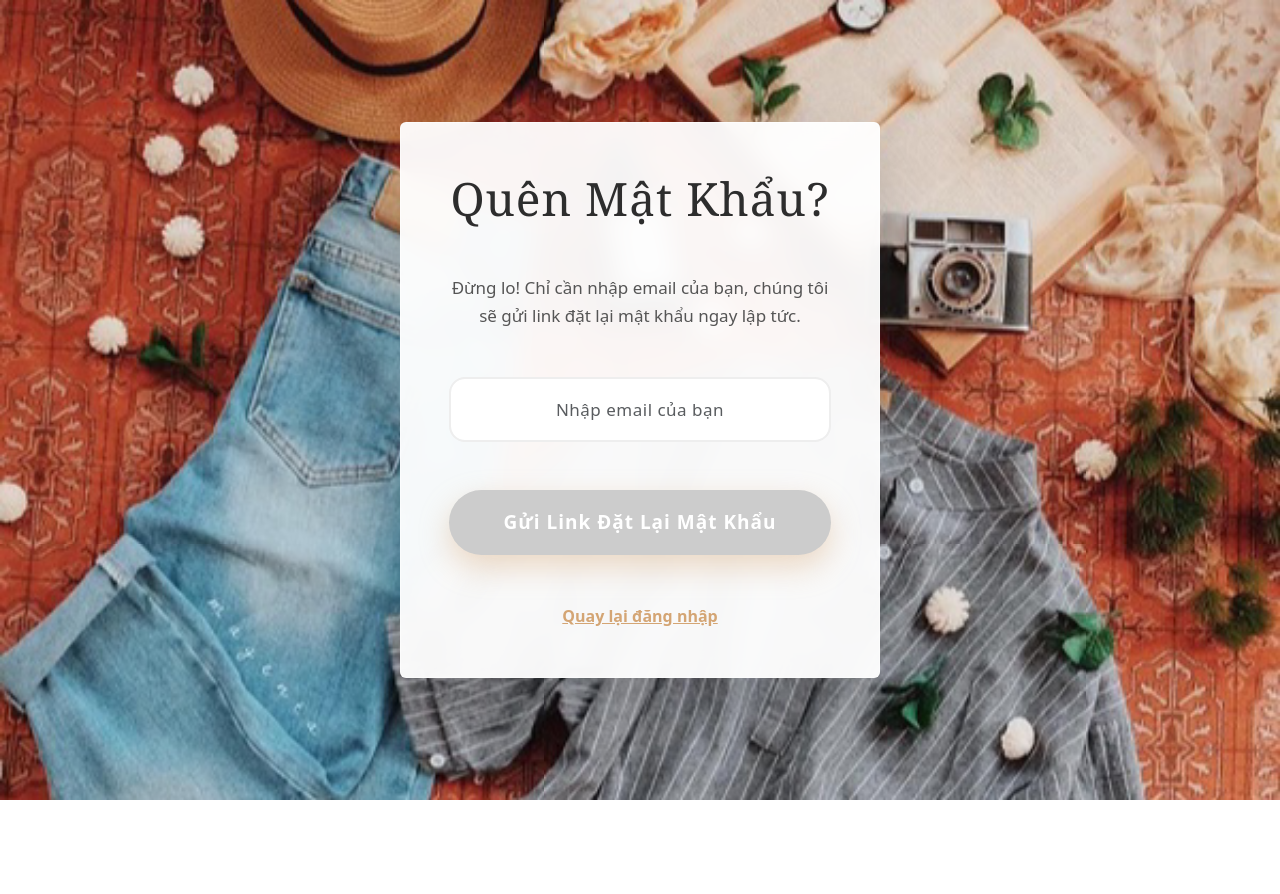
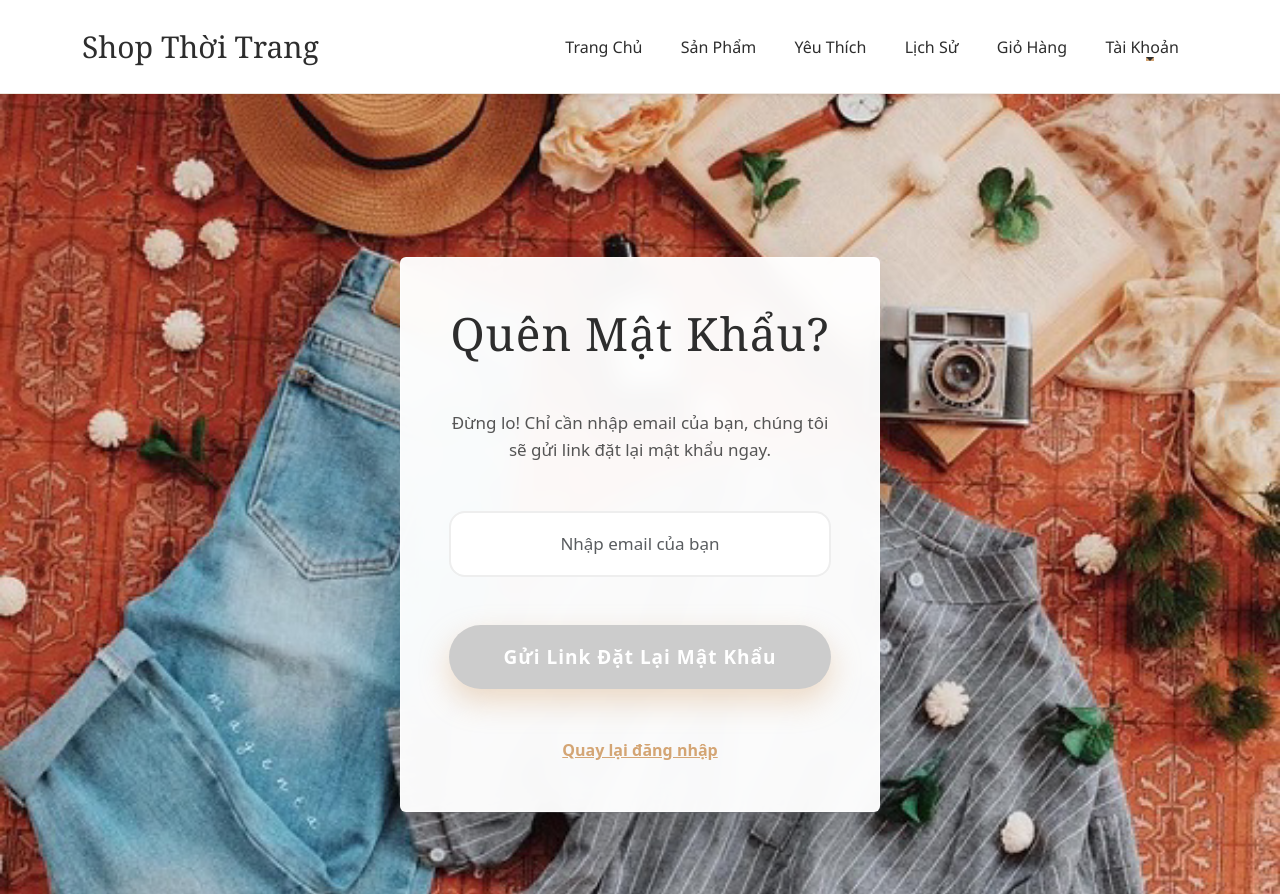
Before and after one commit to Thienphu671/fe, a React (Create React App) app: page /quenmatkhau in a window 1280 px wide. Before the commit the page ends 800 px from the top, so only its background shows below. Built offline with nearby package versions, Linux system fonts and the light colour scheme.

Commit message:
thêm navbar

```diff
--- a/src/pages/user/ForgotPassword.jsx
+++ b/src/pages/user/ForgotPassword.jsx
@@ -1,19 +1,24 @@
 // src/pages/auth/ForgotPassword.jsx
 "use client"
 
-import React, { useState } from 'react'
-import axios from 'axios'
-import { useNavigate } from 'react-router-dom'
+import React, { useState } from "react"
+import axios from "axios"
+import { useNavigate } from "react-router-dom"
+
+// ĐƯỜNG DẪN CHÍNH XÁC 100% CHO CẤU TRÚC HIỆN TẠI CỦA BẠN
+import Navbar from "../../components/nguoidung/Navbar"
+// Nếu vẫn lỗi, thử dòng này (tùy độ sâu thư mục):
+// import Navbar from "../../../components/nguoidung/Navbar"
 
 const ForgotPassword = () => {
   const navigate = useNavigate()
-  const [email, setEmail] = useState('')
-  const [message, setMessage] = useState('')
+  const [email, setEmail] = useState("")
+  const [message, setMessage] = useState("")
   const [loading, setLoading] = useState(false)
 
   const handleSubmit = async (e) => {
     e.preventDefault()
-    setMessage('')
+    setMessage("")
     setLoading(true)
 
     try {
@@ -36,6 +41,9 @@ const ForgotPassword = () => {
   }
 
   return (
+    <>
+      <Navbar />
+
       <div
         style={{
           backgroundImage: `url('/img/chup-anh-san-pham-phang-1596647399.jpg')`,
@@ -46,22 +54,20 @@ const ForgotPassword = () => {
           display: "flex",
           justifyContent: "center",
           alignItems: "center",
-        padding: "20px",
+          padding: "140px 20px 60px",
         }}
       >
-      {/* Khung quên mật khẩu – đẹp giống hệt Đăng nhập & Đăng ký */}
         <div
           className="p-5 rounded shadow-2xl"
           style={{
             maxWidth: "480px",
             width: "100%",
-          backgroundColor: "rgba(255, 255, 255, 0.95)",
+            backgroundColor: "rgba(255, 255, 255, 0.96)",
             backdropFilter: "blur(12px)",
-          border: "1px solid rgba(255,255,255,0.4)",
-          boxShadow: "0 25px 60px rgba(0,0,0,0.18)",
+            border: "1px solid rgba(255,255,255,0.5)",
+            boxShadow: "0 25px 60px rgba(0,0,0,0.2)",
           }}
         >
-        {/* Tiêu đề */}
           <h2
             className="mb-5 text-center"
             style={{
@@ -76,20 +82,15 @@ const ForgotPassword = () => {
           </h2>
 
           <p className="text-center mb-5" style={{ color: "#555", fontSize: "17px", lineHeight: "1.6" }}>
-          Đừng lo! Chỉ cần nhập email của bạn, chúng tôi sẽ gửi link đặt lại mật khẩu ngay lập tức.
+            Đừng lo! Chỉ cần nhập email của bạn, chúng tôi sẽ gửi link đặt lại mật khẩu ngay.
           </p>
 
-        {/* Thông báo */}
           {message && (
             <div
               className="alert mb-5 text-center py-4 rounded"
               style={{
-              background: message.includes("gửi") || message.includes("thành công")
-                ? "#d5f5e3"
-                : "#fadbd8",
-              color: message.includes("gửi") || message.includes("thành công")
-                ? "#27ae60"
-                : "#e74c3c",
+                background: message.includes("gửi") ? "#d5f5e3" : "#fadbd8",
+                color: message.includes("gửi") ? "#27ae60" : "#e74c3c",
                 border: "none",
                 fontWeight: 600,
                 fontSize: "16px",
@@ -116,14 +117,12 @@ const ForgotPassword = () => {
                   border: "2px solid #eee",
                   transition: "all 0.3s",
                   textAlign: "center",
-                letterSpacing: "0.5px",
                 }}
                 onFocus={(e) => e.target.style.borderColor = "#d4a574"}
                 onBlur={(e) => e.target.style.borderColor = "#eee"}
               />
             </div>
 
-          {/* Nút gửi */}
             <button
               type="submit"
               disabled={loading || !email}
@@ -152,7 +151,6 @@ const ForgotPassword = () => {
             </button>
           </form>
 
-        {/* Nút quay lại đăng nhập */}
           <div className="text-center mt-5">
             <button
               onClick={() => navigate("/auth/login")}
@@ -173,6 +171,7 @@ const ForgotPassword = () => {
           </div>
         </div>
       </div>
+    </>
   )
 }
 
```
Lines whose indentation alone changed are shown as unchanged.
